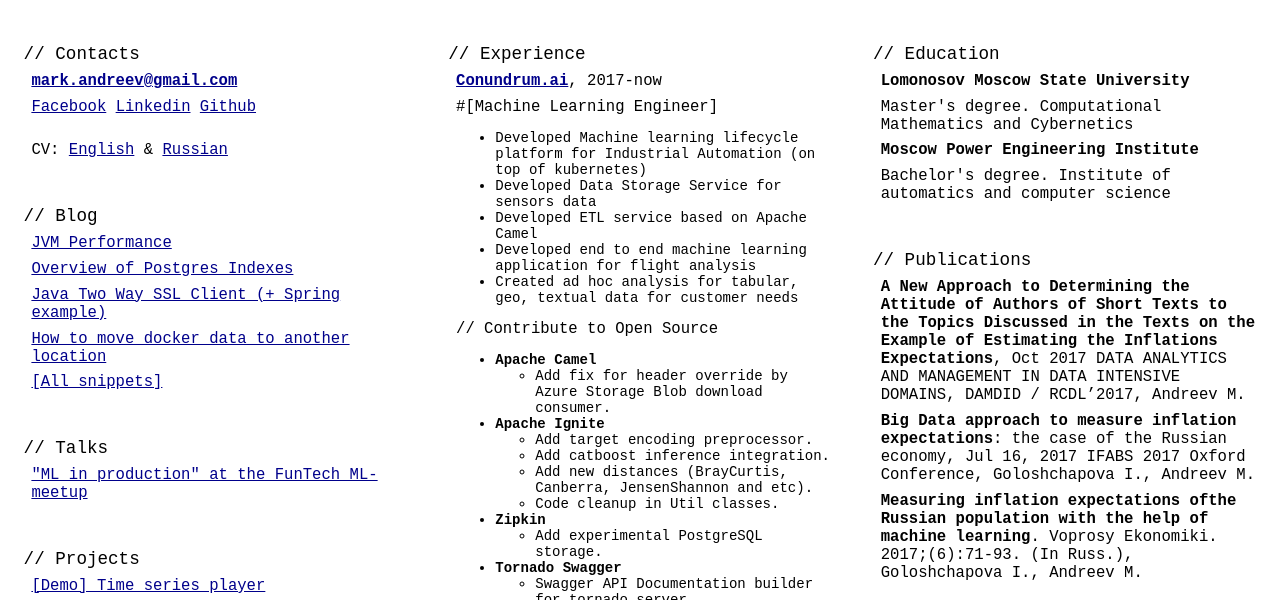
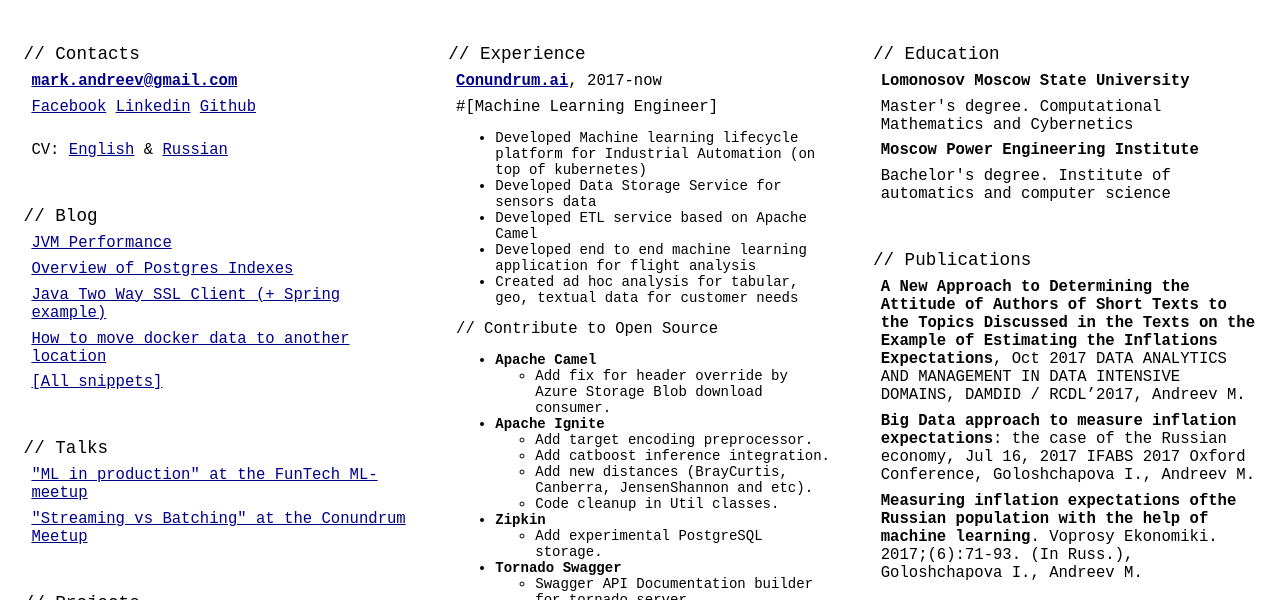
Before and after one commit to mrk-andreev/mrk-andreev.github.io, a website: page index.html in a window 1280 px wide. Shown: the part 192-792 px from the top of the page. Drawn offline with Linux system fonts and the light colour scheme.

Commit message:
Add old talks

```diff
--- a/index.html
+++ b/index.html
@@ -164,6 +164,9 @@
                 <span class="block-item">
                     <a href="/upload/talks/ml-in-production_funtech-ml.pdf">"ML in production" at the FunTech ML-meetup</a>
                 </span>
+                <span class="block-item">
+                    <a href="/upload/talks/streaming-vs-batching_conundrum-meetup.pdf">"Streaming vs Batching" at the Conundrum Meetup</a>
+                </span>
             </div>
             <div class="block">
                 <span class="block-title">// Projects</span>
```
Also changed, not shown: 2 other files.
